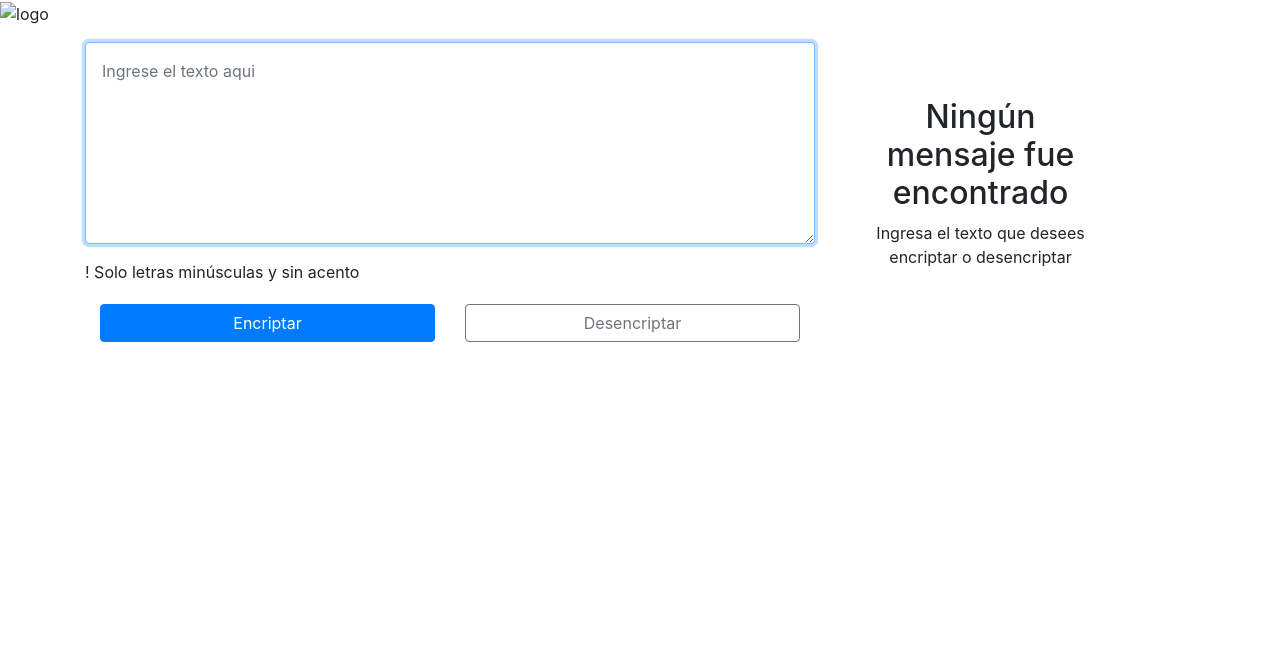
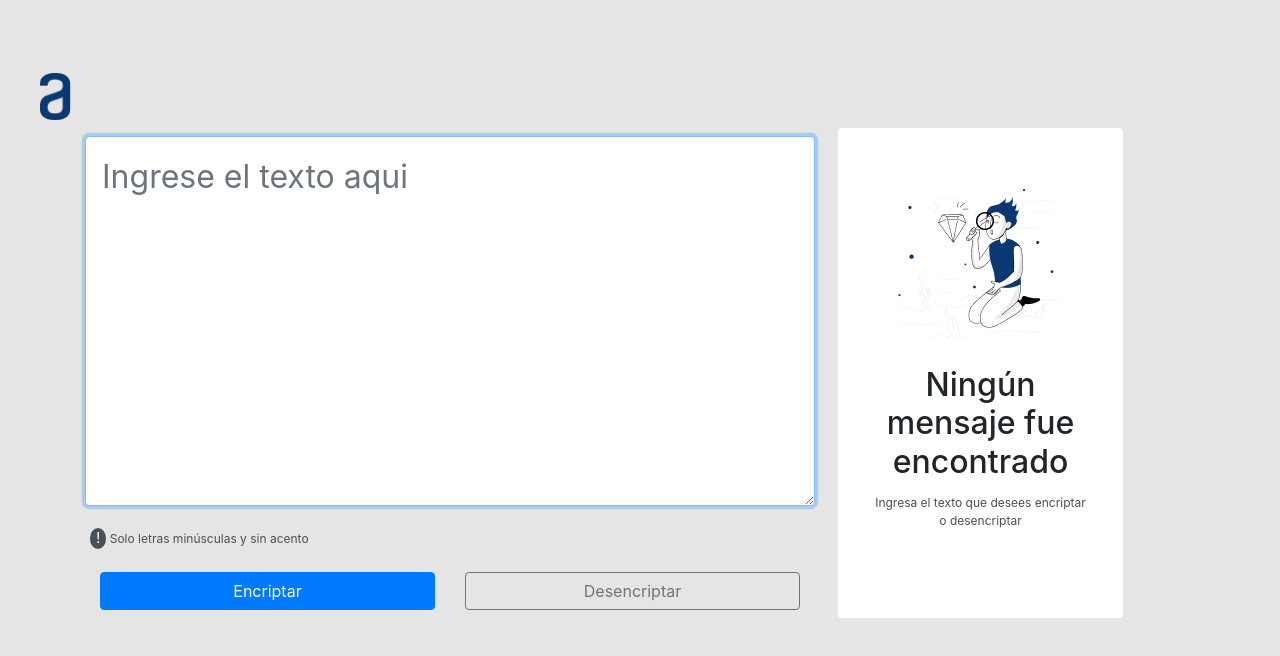
Before and after one commit to Wiston-g/encriptadorAlura, a plain HTML site: page index.html in a window 1280 px wide. Drawn offline with nearby package versions, Linux system fonts and the light colour scheme; the site is published under a folder, as on GitHub Pages, so addresses that start at the root find nothing.

Commit message:
rutas actulizadas

```diff
--- a/index.html
+++ b/index.html
@@ -8,11 +8,11 @@
     <!-- Bootstrap CSS -->
     <link rel="stylesheet" href="https://cdn.jsdelivr.net/npm/bootstrap@4.0.0/dist/css/bootstrap.min.css" integrity="sha384-Gn5384xqQ1aoWXA+058RXPxPg6fy4IWvTNh0E263XmFcJlSAwiGgFAW/dAiS6JXm" crossorigin="anonymous">
 
-    <link rel="stylesheet" href="/css/style.css">
+    <link rel="stylesheet" href="css/style.css">
     <title>Encriptador</title>
   </head>
   <body>
-    <img src="/img/Vector.png" alt="logo" class="logo">
+    <img src="img/Vector.png" alt="logo" class="logo">
 
     <section class="container">
         <div class="row">
@@ -33,7 +33,7 @@
                 </div>
             </div>
             <div class="col-12 col-sm-12 col-md-12 col-lg-3 fondo rounded text-center m-2">
-                <img src="/img/1.png" class="image img-fluid  mx-auto d-block mt-5 " alt="" id="imagen" >
+                <img src="img/1.png" class="image img-fluid  mx-auto d-block mt-5 " alt="" id="imagen" >
                 <div id="resultado" class="m-3">
                     <h2>Ningún mensaje fue encontrado</h2>
                     <p>Ingresa el texto que desees encriptar o desencriptar</p>
@@ -48,6 +48,6 @@
     <script src="https://code.jquery.com/jquery-3.2.1.slim.min.js" integrity="sha384-KJ3o2DKtIkvYIK3UENzmM7KCkRr/rE9/Qpg6aAZGJwFDMVNA/GpGFF93hXpG5KkN" crossorigin="anonymous"></script>
     <script src="https://cdn.jsdelivr.net/npm/popper.js@1.12.9/dist/umd/popper.min.js" integrity="sha384-ApNbgh9B+Y1QKtv3Rn7W3mgPxhU9K/ScQsAP7hUibX39j7fakFPskvXusvfa0b4Q" crossorigin="anonymous"></script>
     <script src="https://cdn.jsdelivr.net/npm/bootstrap@4.0.0/dist/js/bootstrap.min.js" integrity="sha384-JZR6Spejh4U02d8jOt6vLEHfe/JQGiRRSQQxSfFWpi1MquVdAyjUar5+76PVCmYl" crossorigin="anonymous"></script>
-    <script src="/js/functions.js"></script>
+    <script src="js/functions.js"></script>
   </body>
 </html>
```
